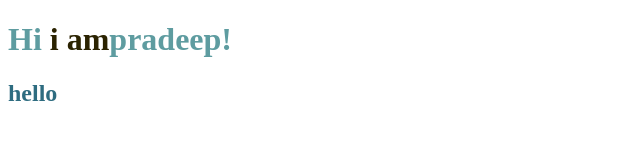
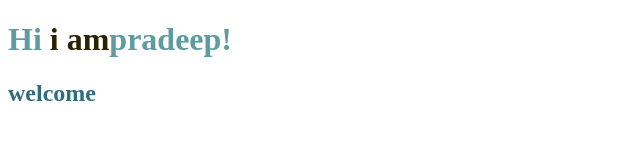
Before and after one commit to Pradeepanbalagan16/pnr, a plain HTML site: page index.html in a window 1280 px wide. Shown: the full height of the page, 0-640 px from the left. Drawn offline with Linux system fonts and the light colour scheme.

Commit message:
Update index.html

```diff
--- a/index.html
+++ b/index.html
@@ -6,7 +6,7 @@
    <body>
       <h1 style="color: #5e9ca0;">Hi <span style="color: #2b2301;">i am</span>pradeep!</h1>
       <h2 style="color: #2e6c80;"hi:</h2>
-      <h2 style="color: #2e6c80;">hello</h2>
+      <h2 style="color: #2e6c80;">welcome</h2>
       <p>&nbsp;</p>
       <p><strong>&nbsp;</strong></p>
    </body>
```
